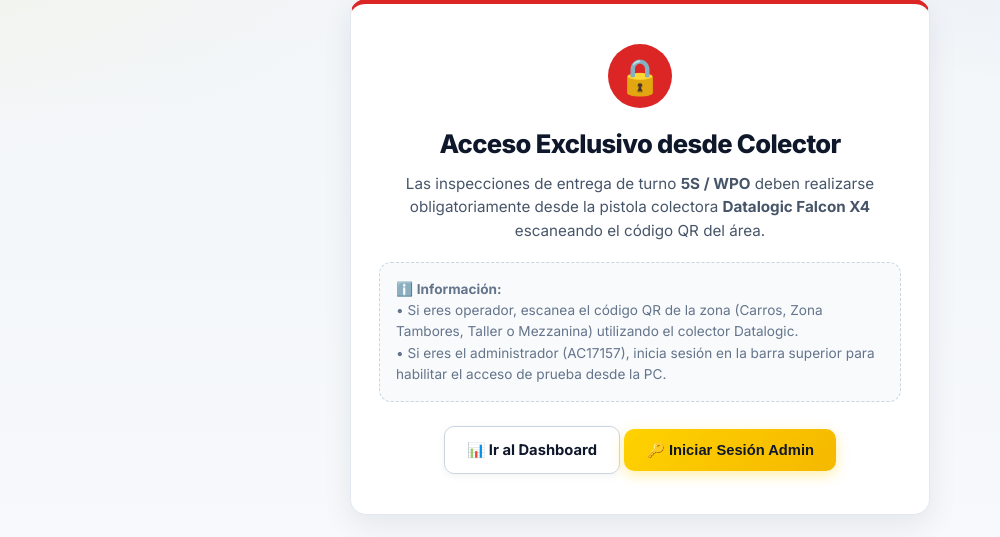
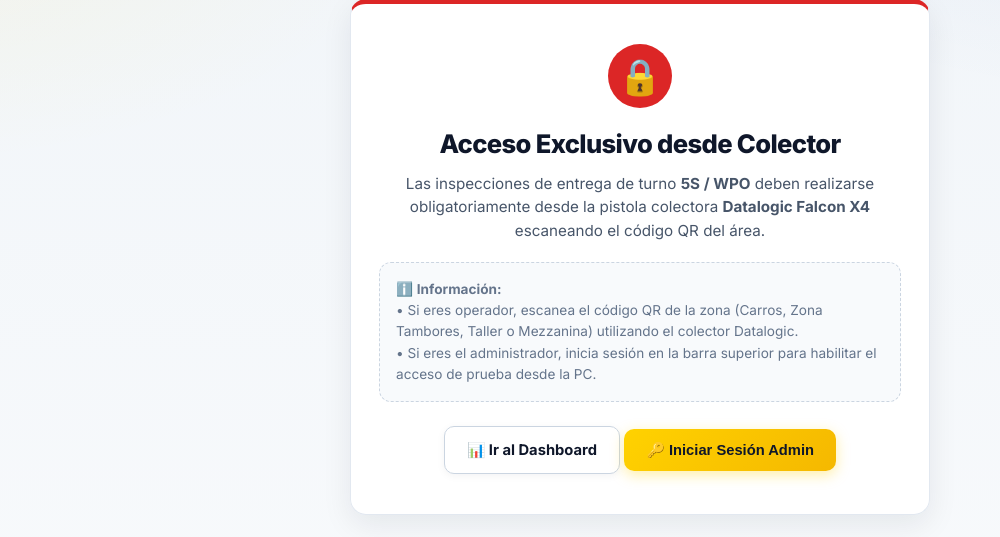
Before and after one commit to Manuel-GY/WPO, a Flask app: page /inspeccion in a window 1280 px wide. Shown: the part 108-645 px from the top of the page, without its empty margins (0-1000 px from the left). Run offline with Flask 2, Linux system fonts and the light colour scheme.

Commit message:
style: hacer genericos los mensajes de error de acceso denegado sin exponer el ID de administrador

```diff
--- a/app.py
+++ b/app.py
@@ -242,7 +242,7 @@ def dashboard():
 @app.route("/borrar/<int:inspeccion_id>", methods=["POST"])
 def borrar(inspeccion_id):
     if session.get("username") != BORRADO_AUTORIZADO:
-        return jsonify({"ok": False, "error": "Acceso denegado. Solo AC17157 puede borrar inspecciones."}), 403
+        return jsonify({"ok": False, "error": "Acceso denegado. Solo el Administrador puede borrar inspecciones."}), 403
 
     fotos_a_borrar = db.borrar_inspeccion(inspeccion_id)
     for foto in fotos_a_borrar:
--- a/templates/acceso_denegado_pc.html
+++ b/templates/acceso_denegado_pc.html
@@ -24,7 +24,7 @@
             <div style="background: #f8fafc; border: 1px dashed #cbd5e1; padding: 16px; border-radius: 12px; font-size: 0.85rem; color: #64748b; margin-bottom: 24px; text-align: left;">
                 ℹ️ <strong>Información:</strong><br>
                 • Si eres operador, escanea el código QR de la zona (Carros, Zona Tambores, Taller o Mezzanina) utilizando el colector Datalogic.<br>
-                • Si eres el administrador (AC17157), inicia sesión en la barra superior para habilitar el acceso de prueba desde la PC.
+                • Si eres el administrador, inicia sesión en la barra superior para habilitar el acceso de prueba desde la PC.
             </div>
 
             <div class="actions">
--- a/templates/dashboard.html
+++ b/templates/dashboard.html
@@ -24,7 +24,7 @@
         {% if err == 'qr_denied' %}
         <div class="toast-ok" id="toastErr" style="background: #fef2f2; border-color: #fca5a5; color: #b91c1c;">
             <span class="toast-icon" style="background: #dc2626;">🔒</span>
-            <span class="toast-text"><strong>Acceso denegado:</strong> Debes iniciar sesión como Administrador (AC17157) para ver e imprimir los códigos QR.</span>
+            <span class="toast-text"><strong>Acceso denegado:</strong> Debes iniciar sesión como Administrador para ver e imprimir los códigos QR.</span>
             <button class="toast-close" onclick="document.getElementById('toastErr').remove()">&times;</button>
         </div>
         {% endif %}
```
